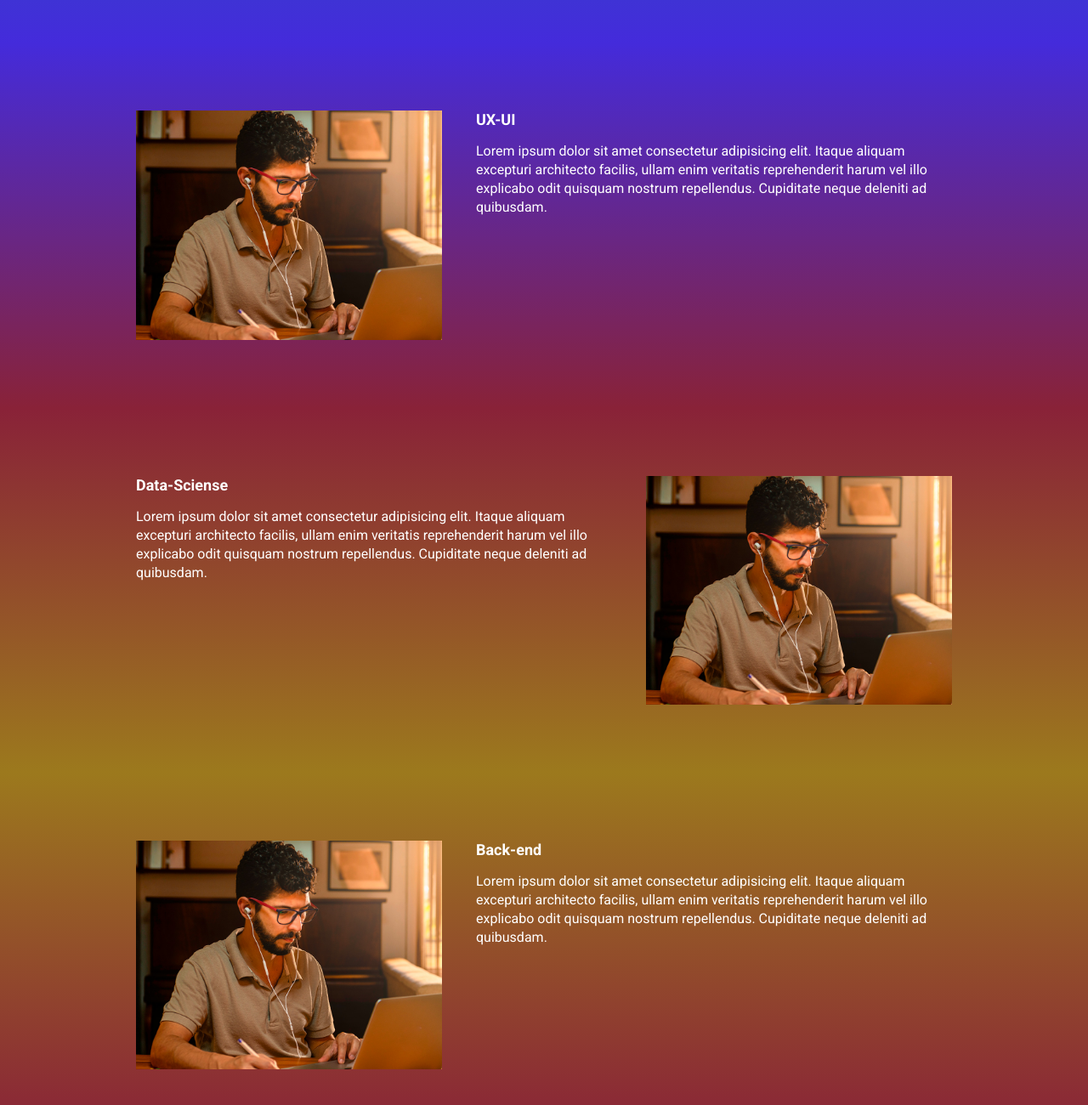
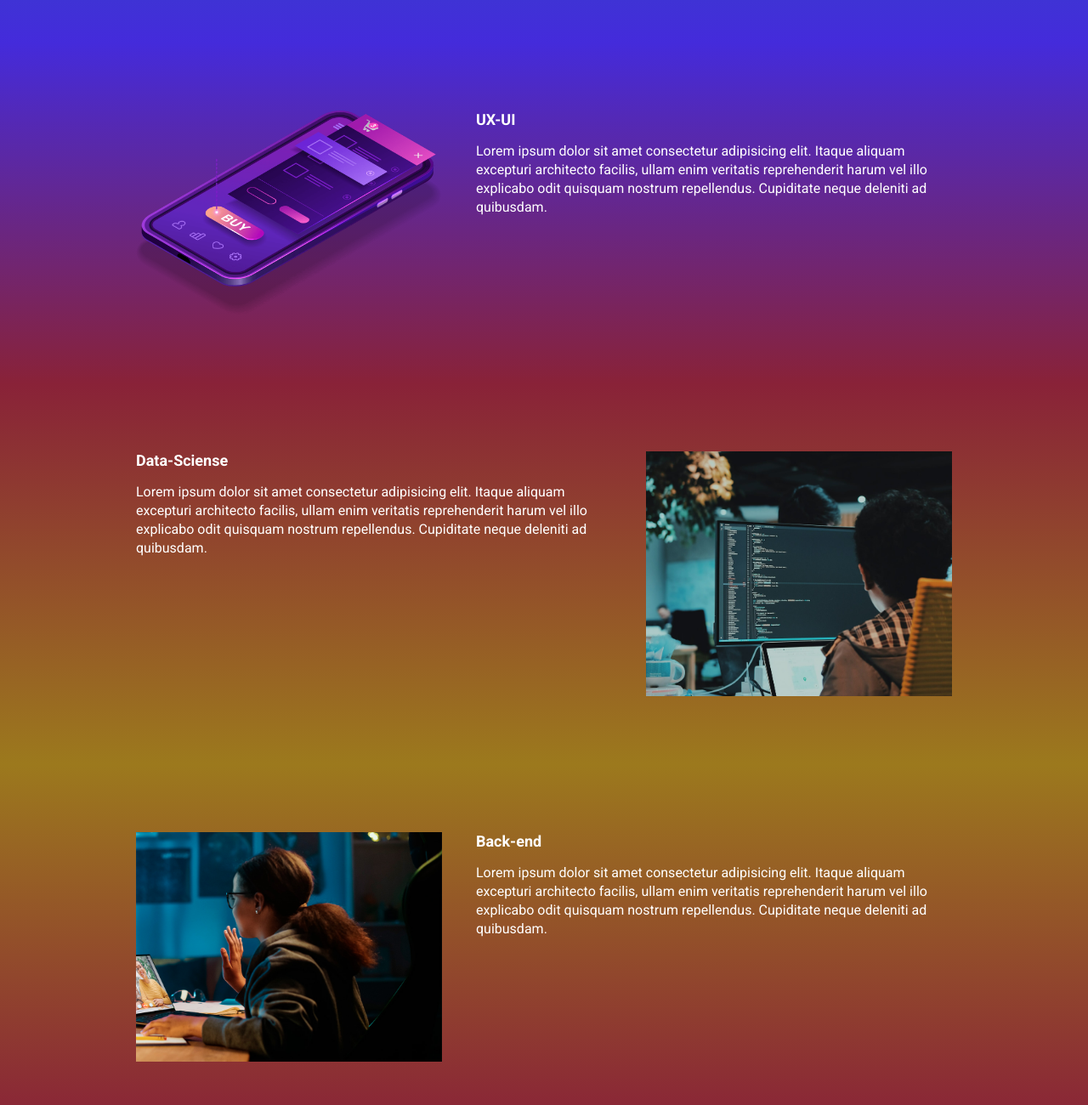
Before and after one commit to StrawberryCapybara/ebac_tech_talks, a website built with Parcel: page src/index.html in a window 1280 px wide. Shown: the part 940-2240 px from the top of the page at 85% size. Built offline with nearby package versions, Linux system fonts and the light colour scheme.

Commit message:
corrigindo as imagens

```diff
--- a/src/index.html
+++ b/src/index.html
@@ -49,7 +49,7 @@
                 <h2 class="event__details__title">UX-UI</h2>
                 <p class="event__details__description">Lorem ipsum dolor sit amet consectetur adipisicing elit. Itaque aliquam excepturi architecto facilis, ullam enim veritatis reprehenderit harum vel illo explicabo odit quisquam nostrum repellendus. Cupiditate neque deleniti ad quibusdam.</p>
             </div>
-            <img class="event__image" src="./images/frontend.png" alt="Front-end">
+            <img class="event__image" src="./images/ui-ux.png" alt="UX-UI">
         </div>
     </section>
     <section class="event event--data-sciense">
@@ -58,7 +58,7 @@
                 <h2 class="event__details__title">Data-Sciense</h2>
                 <p class="event__details__description">Lorem ipsum dolor sit amet consectetur adipisicing elit. Itaque aliquam excepturi architecto facilis, ullam enim veritatis reprehenderit harum vel illo explicabo odit quisquam nostrum repellendus. Cupiditate neque deleniti ad quibusdam.</p>
             </div>
-            <img class="event__image" src="./images/frontend.png" alt="Front-end">
+            <img class="event__image" src="./images/data.png" alt="Data Sciense">
         </div>
     </section>
     <section class="event event--backend event--image-left">
@@ -67,7 +67,7 @@
                 <h2 class="event__details__title">Back-end</h2>
                 <p class="event__details__description">Lorem ipsum dolor sit amet consectetur adipisicing elit. Itaque aliquam excepturi architecto facilis, ullam enim veritatis reprehenderit harum vel illo explicabo odit quisquam nostrum repellendus. Cupiditate neque deleniti ad quibusdam.</p>
             </div>
-            <img class="event__image" src="./images/frontend.png" alt="Front-end">
+            <img class="event__image" src="./images/backend.png" alt="Back-end">
         </div>
     </section>
 
```
